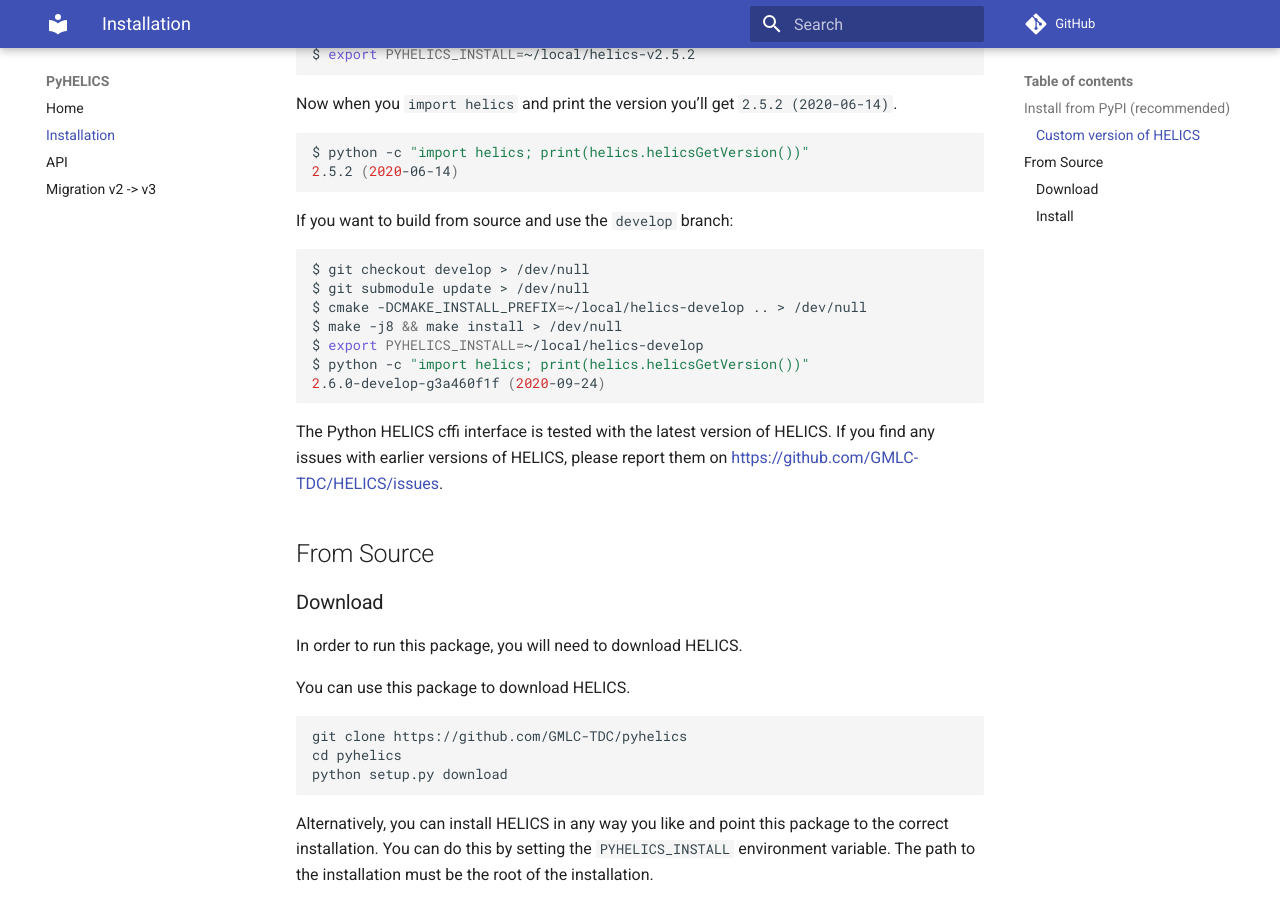
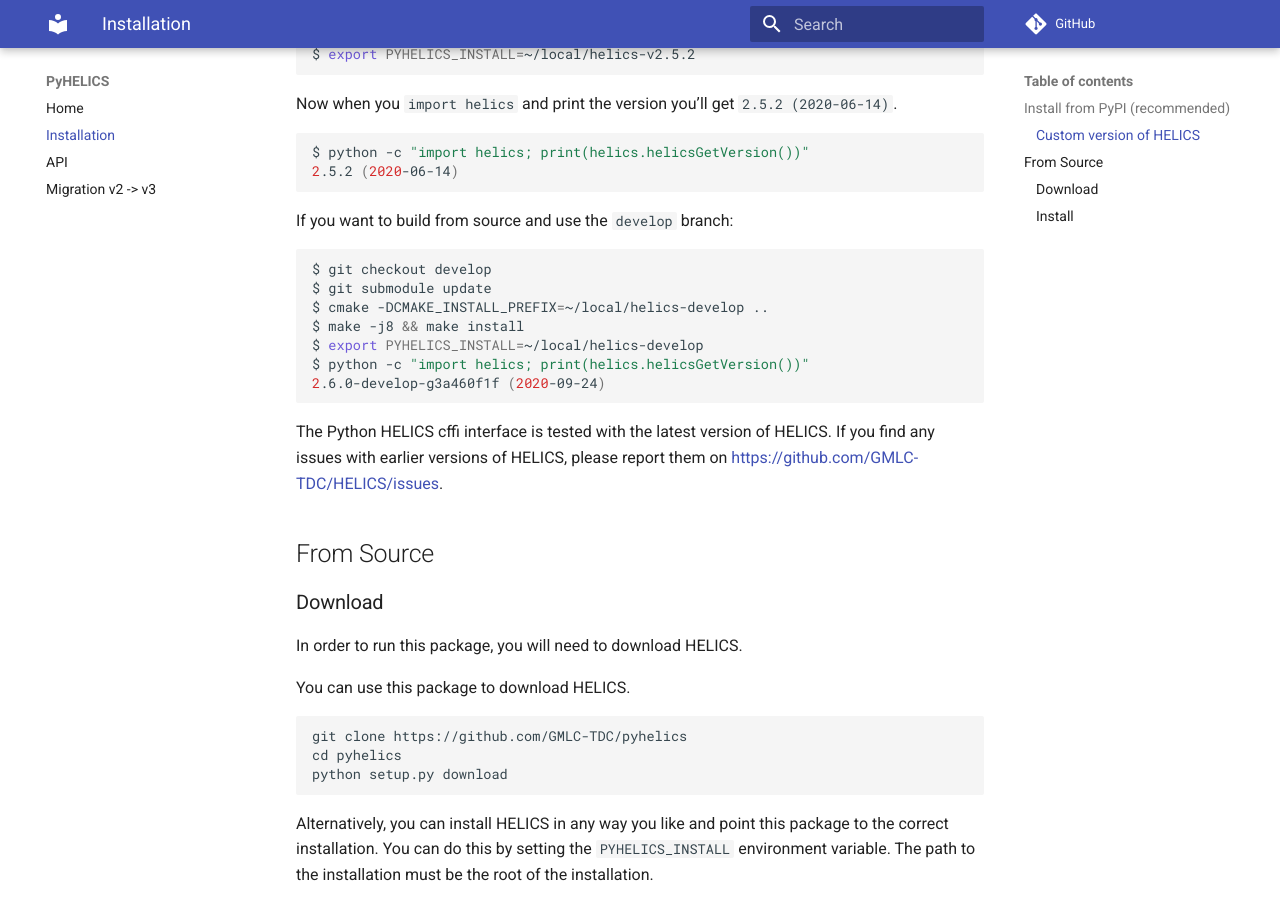
Before and after one commit to GMLC-TDC/pyhelics, an MkDocs documentation site: the page built from docs/installation.md, in a window 1280 px wide and 900 px high, scrolled down 2254 px. Built offline with MkDocs 1.6.1 and Material for MkDocs 9.7.7, drawn with Linux system fonts in a browser that asks for light colours; comment, search, counter and statistics services are not loaded.

Commit message:
Update documentation

````diff
--- a/docs/installation.md
+++ b/docs/installation.md
@@ -118,10 +118,10 @@ $ python -c "import helics; print(helics.helicsGetVersion())"
 If you want to build from source and use the `develop` branch:
 
 ```bash
-$ git checkout develop > /dev/null
-$ git submodule update > /dev/null
-$ cmake -DCMAKE_INSTALL_PREFIX=~/local/helics-develop .. > /dev/null
-$ make -j8 && make install > /dev/null
+$ git checkout develop
+$ git submodule update
+$ cmake -DCMAKE_INSTALL_PREFIX=~/local/helics-develop ..
+$ make -j8 && make install
 $ export PYHELICS_INSTALL=~/local/helics-develop
 $ python -c "import helics; print(helics.helicsGetVersion())"
 2.6.0-develop-g3a460f1f (2020-09-24)
````
